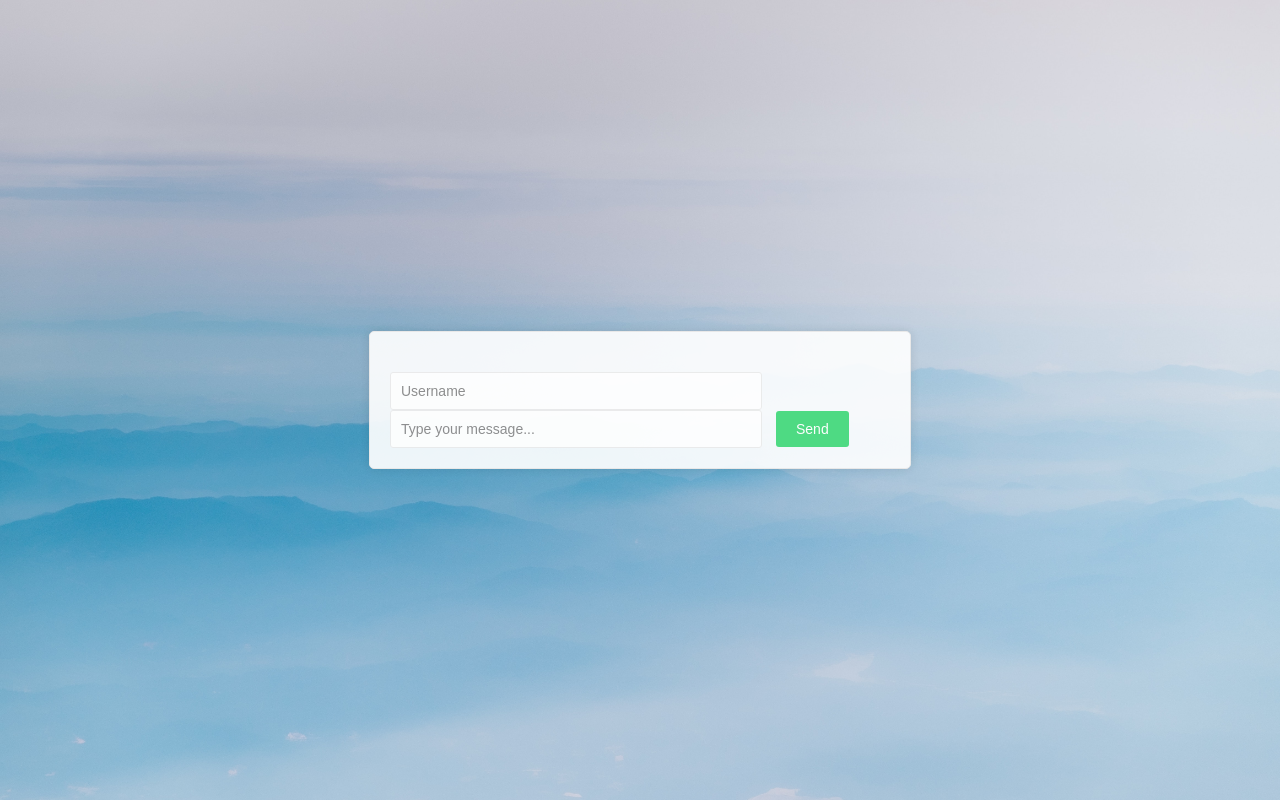
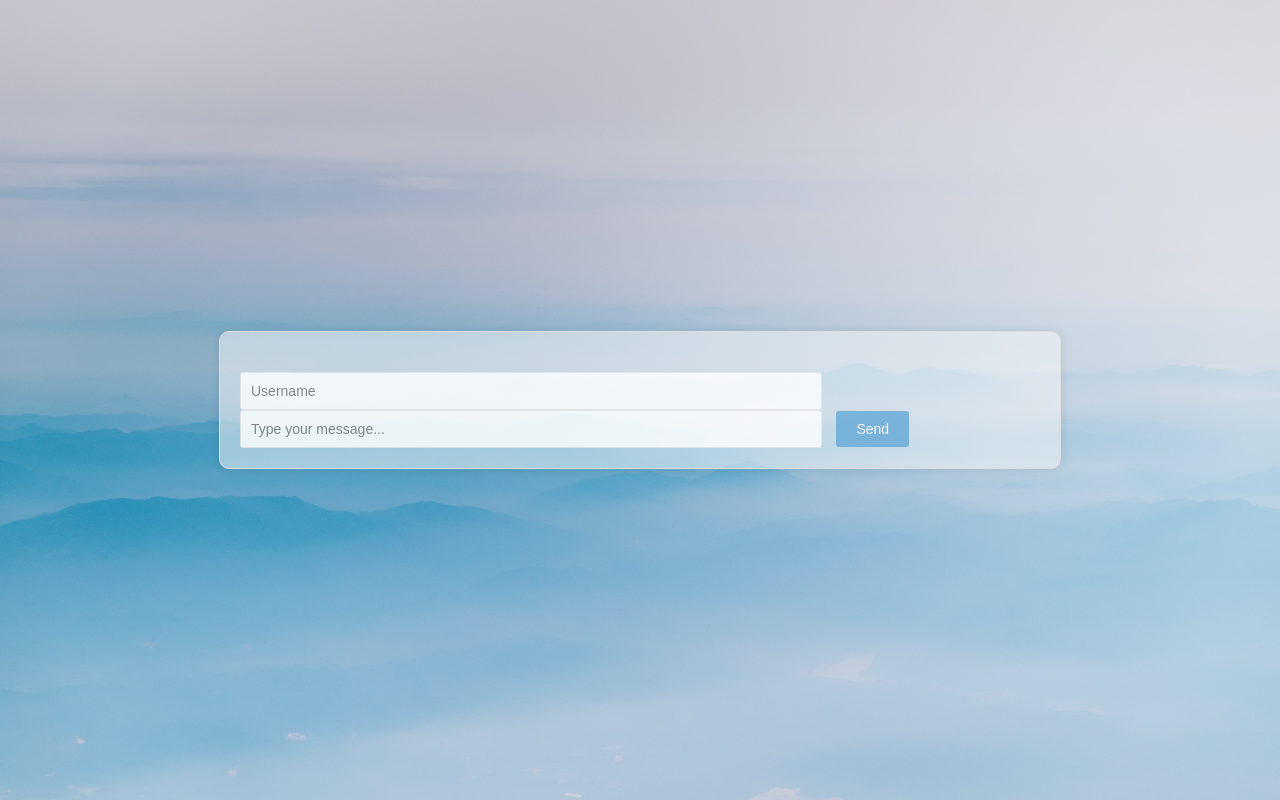
Before and after one commit to saikiranreddy0/simple-chat-app, a website: page public/index.html in a window 1280 px wide. Drawn offline with nearby package versions, Linux system fonts and the light colour scheme; no server answers.

Commit message:
made some changes in the css

```diff
--- a/package.json
+++ b/package.json
@@ -5,6 +5,7 @@
   "main": "index.js",
   "scripts": {
     "test": "echo \"Error: no test specified\" && exit 1"
+
   },
   "repository": {
     "type": "git",
--- a/public/index.html
+++ b/public/index.html
@@ -2,7 +2,23 @@
 <html>
 <head>
   <title>Socket.IO Chat App</title>
+  <meta name="viewport" content="width=device-width, initial-scale=1.0">
  <style>
+  /* Mobile Styles */
+@media (max-width: 768px) {
+  /* Define your mobile-specific styles here */
+}
+
+/* Tablet Styles */
+@media (min-width: 768px) and (max-width: 1024px) {
+  /* Define your tablet-specific styles here */
+}
+
+/* Desktop Styles */
+@media (min-width: 1024px) {
+  /* Define your desktop-specific styles here */
+}
+
    body {
   display: flex;
   align-items: center;
@@ -11,17 +27,21 @@
   background-image: url('mountains.jpg'); /* Add your background image */
   background-size: cover;
   background-position: center;
+  background-color: rgba(249, 249, 249, 0.5);
+  font-family: "Poppins", sans-serif;
   margin: 0;
   padding: 0;
 }
 
-    #container {
-      max-width: 500px;
+#container { /* Change the id to "container" */
+  max-width: 800px; /* Adjust the maximum width */
+  width: 80%; /* Set the width to a percentage of the container */
+  margin: 0 auto; /* Center the chat box horizontally */
   padding: 20px;
-      background-color: rgba(255, 255, 255, 0.9);
-      border: 1px solid #e8e8e8;
+  background-color: inherit;
+  border: 1px solid #ddd;
   box-shadow: 0 0 10px rgba(0, 0, 0, 0.1);
-      border-radius: 5px;
+  border-radius: 10px;
 }
 
 .chat-header {
@@ -70,7 +90,7 @@
 
 button {
   padding: 10px 20px;
-      background-color: #25d366;
+  background-color: #65a9d7 ;
   color: white;
   border: none;
   border-radius: 3px;
@@ -82,6 +102,7 @@
 button:hover {
   background-color: #128c7e;
 }
+
   </style>
 </head>
 <body>
```
Lines whose indentation alone changed are shown as unchanged.
